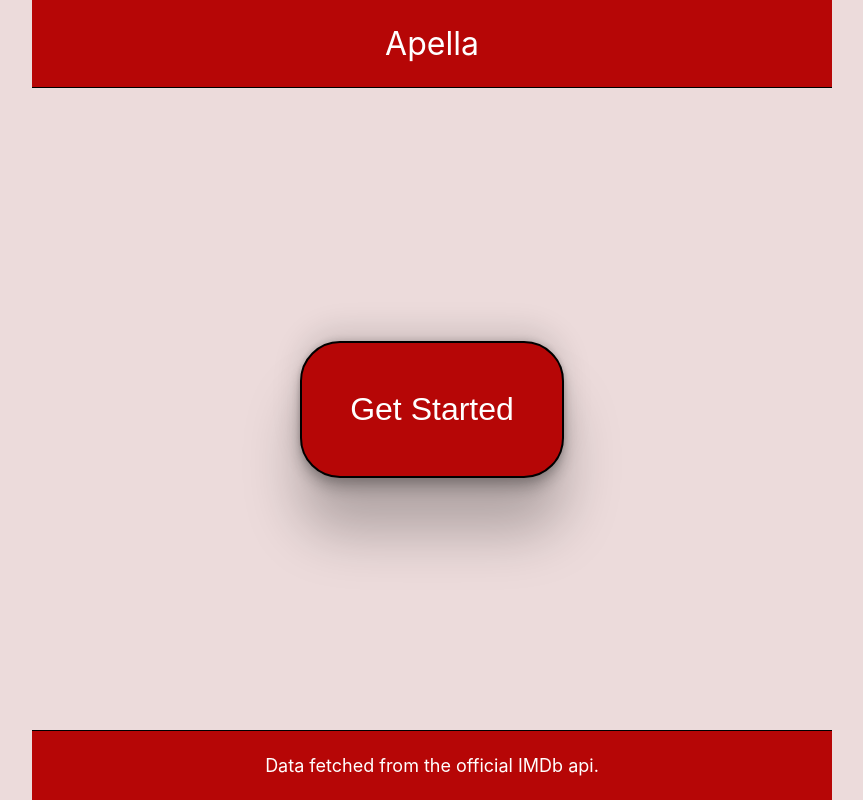
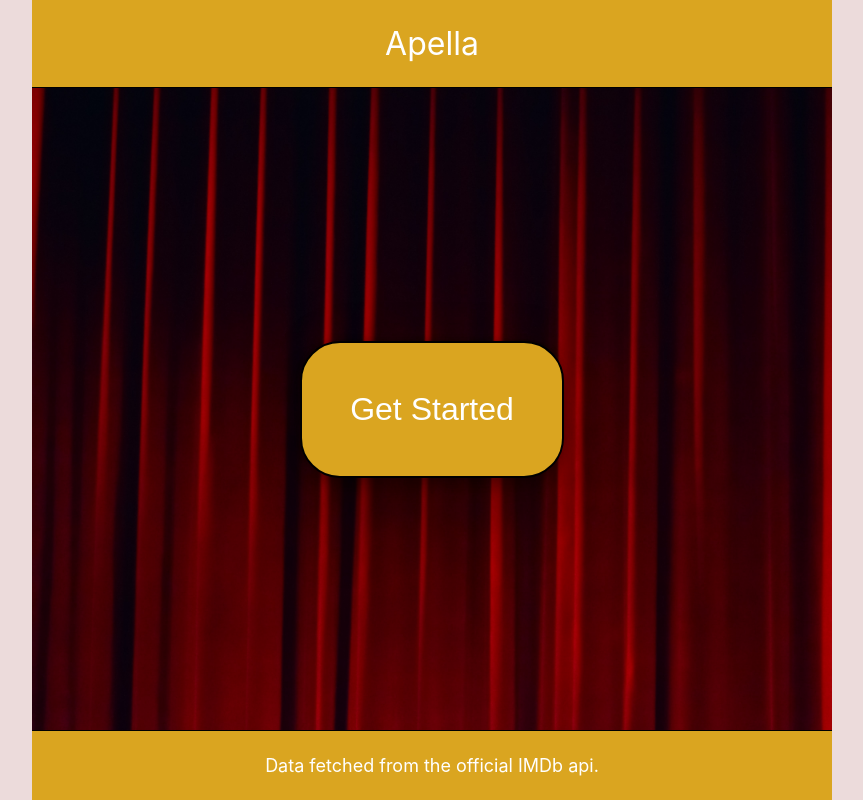
Before and after one commit to LoukasPiloidis/apella, a React (Create React App) app in the folder client/: page / in a window 1280 px wide. Shown: the whole page, without its empty margins (208-1071 px from the left). Built offline with nearby package versions, Linux system fonts and the light colour scheme.

Commit message:
styling completed

```diff
--- a/client/src/App.css
+++ b/client/src/App.css
@@ -3,13 +3,10 @@
   padding: 0;
   box-sizing: border-box;
 }
-/*
-body {
-  background-image: url('./Styles/images/background.jpg');
-  background-color: #cccccc;
- } */
 
 .main-div {
+  background-image: url('./Styles/images/background.jpg');
+  background-size: cover;
   margin: auto;
   max-width: 800px;
   height: 100vh;
--- a/client/src/Styles/Footer.css
+++ b/client/src/Styles/Footer.css
@@ -1,7 +1,8 @@
 .footer {
   text-align: center;
   width: 100%;
-  background-color: rgb(182, 6, 6);
+  /* background-color: rgb(182, 6, 6); */
+  background-color: rgb(218,165,32);
   font-size: large;
   padding: 3%;
   color: white;
--- a/client/src/Styles/Header.css
+++ b/client/src/Styles/Header.css
@@ -1,7 +1,8 @@
 .header {
   text-align: center;
   width: 100%;
-  background-color: rgb(182, 6, 6);
+  /* background-color: rgb(182, 6, 6); */
+  background-color: rgb(218,165,32);
   font-size: xx-large;
   padding: 3%;
   color: white;
--- a/client/src/Styles/Session.css
+++ b/client/src/Styles/Session.css
@@ -3,6 +3,7 @@
   flex-direction: column;
   justify-content: center;
   align-items: center;
+  background:rgba(253, 249, 243, 0.5)
 }
 
 .main-div__movie-div img {
@@ -14,7 +15,7 @@
   margin-top: 1%;
   padding: 3%;
   font-size: large;
-  background-color: rgb(182, 6, 6);
+  background-color: rgb(218,165,32);
   color: white;
   border-radius: 40px;
   border: 2px solid black;
--- a/client/src/Styles/SubmitForm.css
+++ b/client/src/Styles/SubmitForm.css
@@ -15,7 +15,7 @@
   margin-top: 1%;
   padding: 3%;
   font-size: large;
-  background-color: rgb(182, 6, 6);
+  background-color: rgb(218,165,32);
   color: white;
   border-radius: 40px;
   border: 2px solid black;
--- a/client/src/Styles/Welcome.css
+++ b/client/src/Styles/Welcome.css
@@ -1,7 +1,8 @@
 .get-started-button {
   padding: 6%;
   font-size: xx-large;
-  background-color: rgb(182, 6, 6);
+  /* background-color: rgb(182, 6, 6); */
+  background-color: rgb(218,165,32);
   color: white;
   border-radius: 40px;
   border: 2px solid black;
```
